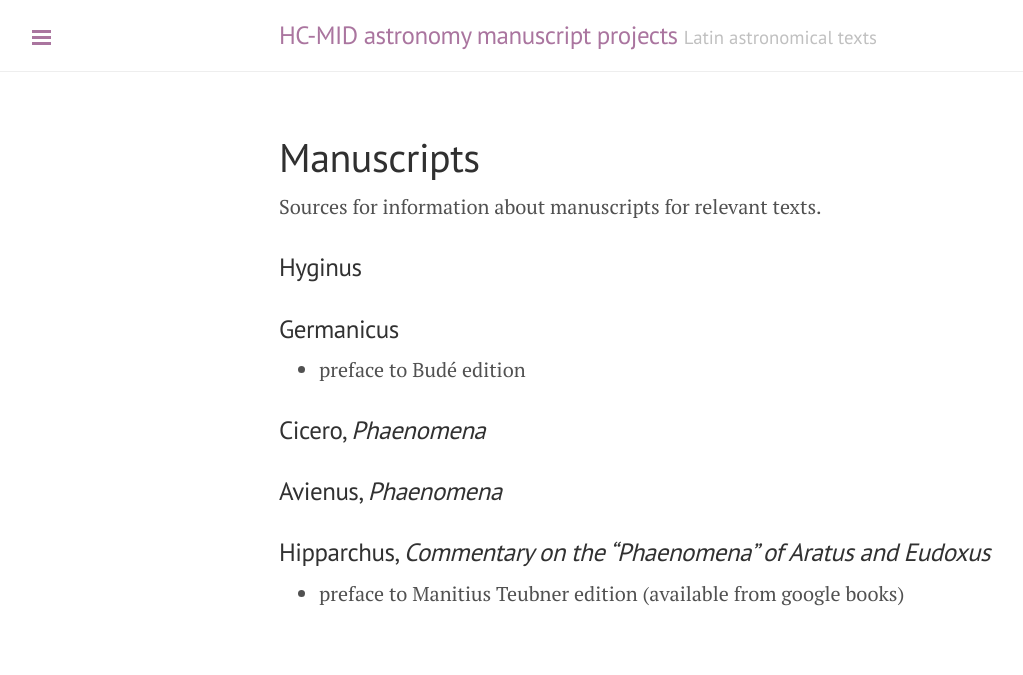
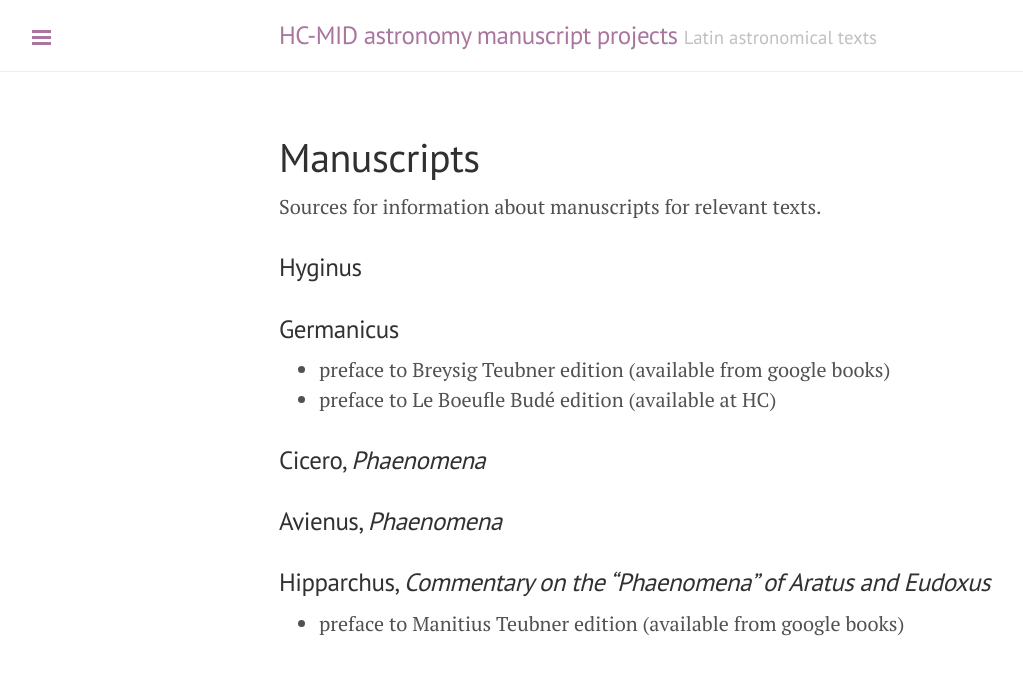
Before and after one commit to HCMID/astronomy, a Jekyll site: the page built from docs/mss.md, in a window 1280 px wide. Shown: the top 675 px of the page, without its empty margins (1-1024 px from the left). Built offline with Jekyll 4.4.1, drawn with Linux system fonts in a browser that asks for light colours.

Commit message:
Add ref to Breysig

```diff
--- a/docs/mss.md
+++ b/docs/mss.md
@@ -10,7 +10,8 @@ Sources for information about manuscripts for relevant texts.
 
 ### Germanicus
 
--  preface to Budé edition
+-  preface to Breysig Teubner edition (available from google books)
+-  preface to Le Boeufle Budé edition (available at HC)
 
 ### Cicero, *Phaenomena*
 
```
